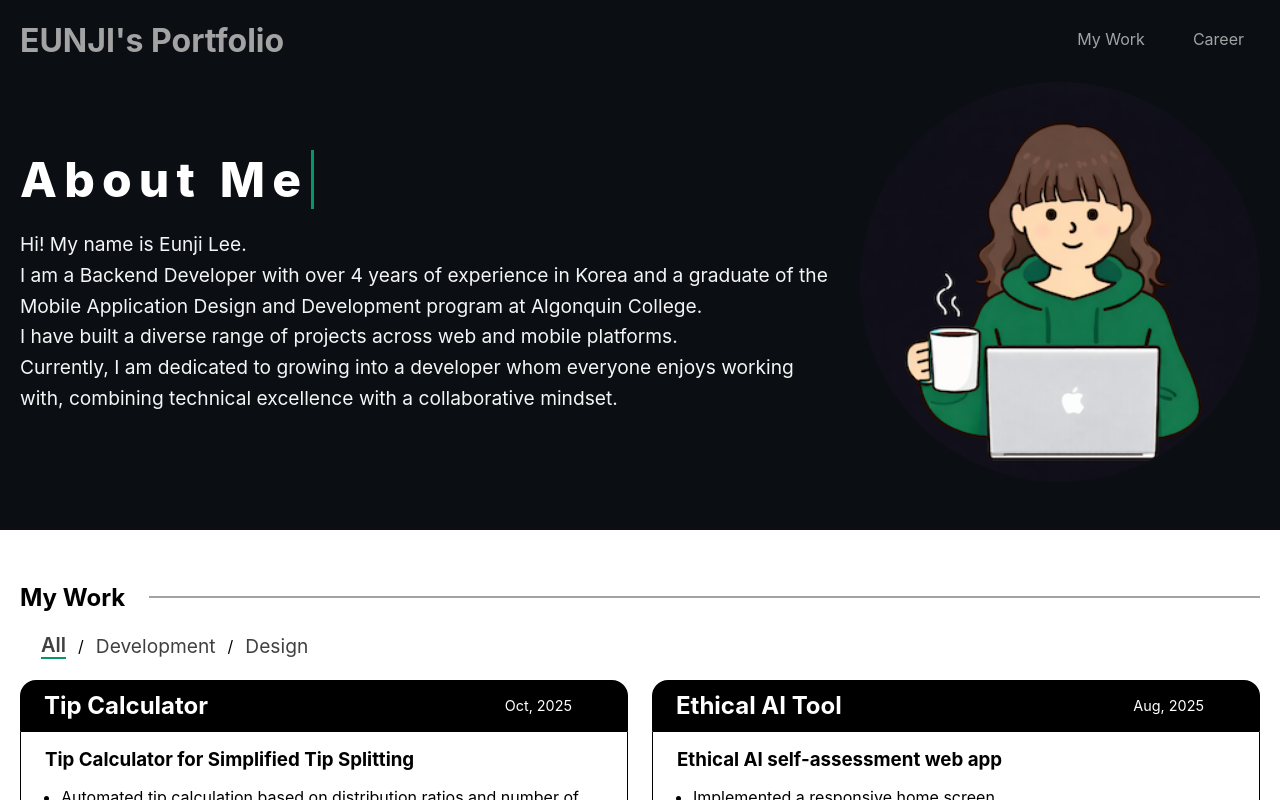
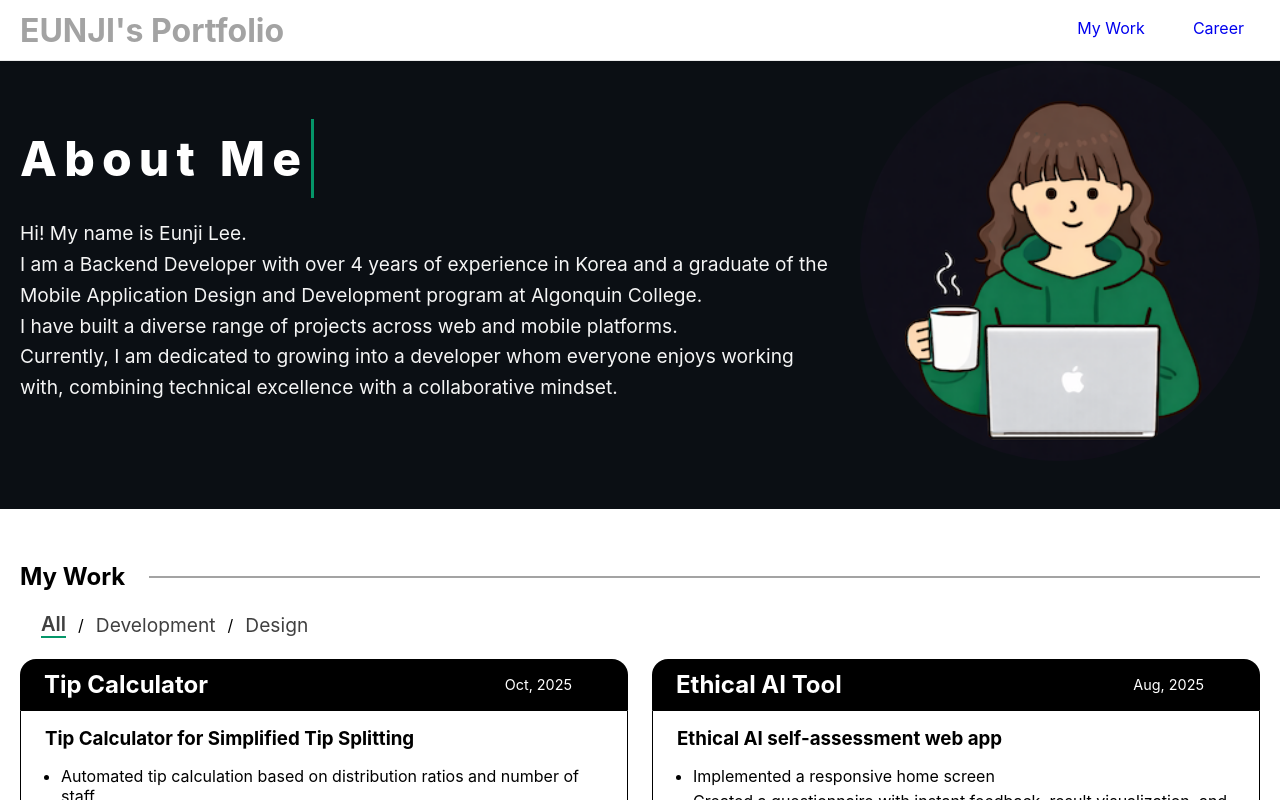
Before and after one commit to lee00866/lee00866.github.io, a React (Create React App) app: page / in a window 1280 px wide. Shown: the top 800 px of the page. Built offline with nearby package versions, Linux system fonts and the light colour scheme.

Commit message:
style: add color, change header

```diff
--- a/src/components/AboutMe/AboutMe.module.css
+++ b/src/components/AboutMe/AboutMe.module.css
@@ -1,61 +1,3 @@
-/* .section {
-  background-color: var(--color-background);
-  color: var(--color-header-text-hover);
-}
-
-.container {
-  max-width: 1279px;
-  margin: 0 auto;
-  display: flex;
-  flex-direction: row;
-  align-items: center;
-  padding-bottom: 3rem;
-}
-
-.typing {
-  display: inline-block;
-}
-
-.title {
-  font-weight: 800;
-  font-size: 3rem;
-  color: white;
-  overflow: hidden;
-  border-right: 3px solid #059669;
-  white-space: nowrap;
-  margin: 0 auto;
-  letter-spacing: 0.15em;
-
-  animation: typing 3s steps(8, end), blink-caret 0.85s step-end infinite;
-}
-
-@keyframes typing {
-  from {
-    width: 0;
-  }
-  to {
-    width: 100%;
-  }
-}
-
-@keyframes blink-caret {
-  from,
-  to {
-    border-color: transparent;
-  }
-  50% {
-    border-color: #059669;
-  }
-}
-
-.description {
-  font-size: 1.2rem;
-}
-
-.image {
-  border-radius: 50%;
-} */
-
 .section {
   background-color: var(--color-background);
   color: var(--color-header-text-hover);
@@ -85,7 +27,7 @@
   font-size: 3rem;
   color: white;
   overflow: hidden;
-  border-right: 3px solid #059669;
+  border-right: 3px solid var(--color-green);
   white-space: nowrap;
   margin: 0;
   letter-spacing: 0.15em;
@@ -112,7 +54,7 @@
     border-color: transparent;
   }
   50% {
-    border-color: #059669;
+    border-color: var(--color-green);
   }
 }
 
--- a/src/components/Career/Career.jsx
+++ b/src/components/Career/Career.jsx
@@ -2,7 +2,7 @@ import styles from "./Career.module.css";
 
 export default function Career() {
   return (
-    <section className={styles.section}>
+    <section id="career" className={styles.section}>
       <div className={styles.sectionHeader}>
         <h1 className={styles.h1}>Career</h1>
         <div className={styles.line} />
--- a/src/components/Career/Career.module.css
+++ b/src/components/Career/Career.module.css
@@ -107,6 +107,6 @@
 }
 
 .tag {
-  color: #059669;
+  color: var(--color-green);
   font-size: 1rem;
 }
--- a/src/components/DesignCard/DesignCard.jsx
+++ b/src/components/DesignCard/DesignCard.jsx
@@ -22,7 +22,12 @@ export default function DesignCard() {
               <h4>{design.title}</h4>
               <div className={styles.desc}>{design.sub} </div>
             </div>
-            <a href={design.url} target="_blank" rel="noreferrer">
+            <a
+              className={styles.anchor}
+              href={design.url}
+              target="_blank"
+              rel="noreferrer"
+            >
               <div className={styles.after}>
                 <h3>Show Project</h3>
                 <IoIosArrowForward />
--- a/src/components/DesignCard/DesignCard.module.css
+++ b/src/components/DesignCard/DesignCard.module.css
@@ -1,5 +1,5 @@
-a,
-a:visited {
+.anchor,
+.anchor:visited {
   color: var(--color-white);
   text-decoration: none;
 }
--- a/src/components/Header/Header.jsx
+++ b/src/components/Header/Header.jsx
@@ -26,8 +26,16 @@ export default function Header() {
 
         <nav className={`${styles.nav} ${menu ? styles.navOpen : ""}`}>
           <ul className={styles.list}>
-            <li className={styles.item}>My Work</li>
-            <li className={styles.item}>Career</li>
+            <li className={styles.item}>
+              <a className={styles.anchor} href="#myWork">
+                My Work
+              </a>
+            </li>
+            <li className={styles.item}>
+              <a className={styles.anchor} href="#career">
+                Career
+              </a>
+            </li>
           </ul>
         </nav>
       </div>
--- a/src/components/Header/Header.module.css
+++ b/src/components/Header/Header.module.css
@@ -1,17 +1,38 @@
 .header {
   background-color: var(--color-background);
   color: var(--color-header-text);
-  position: relative;
-  z-index: 100;
+  position: sticky;
+  top: 0;
+  left: 0;
+  width: 100%;
+  z-index: 1000;
+
+  background-color: #ffffff;
+  border-bottom: 1px solid #eaeaea; /* 연한 회색 선 추가 */
+  box-shadow: 0 2px 4px rgba(0, 0, 0, 0.05); /* 그림자는 아주 살짝만 */
 }
 
 .container {
+  height: 60px;
   max-width: 1279px;
   margin: 0 auto;
   padding: 0 20px;
   display: flex;
   justify-content: space-between;
   align-items: center;
+}
+
+h1 {
+  padding-top: 10px;
+  padding-bottom: 10px;
+  margin-top: 0;
+  margin-bottom: 0;
+}
+
+anchor.anchor,
+.anchor:visited {
+  color: var(--color-header-text);
+  text-decoration: none;
 }
 
 .menuIcon {
@@ -50,9 +71,17 @@
   cursor: pointer;
 }
 
+.anchor {
+  text-decoration-line: none;
+}
+
 .logo:hover,
-.item:hover {
-  color: var(--color-header-text-hover);
+.anchor:hover {
+  color: var(--color-green);
+}
+
+.anchor:hover {
+  font-weight: bold;
 }
 
 @media (max-width: 767px) {
@@ -61,7 +90,8 @@
   }
 
   .nav {
-    position: absolute;
+    /* position: absolute; */
+    position: fixed;
     top: 60px;
     left: 0;
     width: 100%;
@@ -104,8 +134,3 @@
     list-style: none;
   }
 }
-
-.logo:hover,
-.item:hover {
-  color: var(--color-header-text-hover);
-}
--- a/src/components/MyWork/MyWork.jsx
+++ b/src/components/MyWork/MyWork.jsx
@@ -6,7 +6,7 @@ import DesignCard from "../DesignCard/DesignCard";
 export default function MyWork() {
   const [filter, setFilter] = useState("all");
   return (
-    <section className={styles.section}>
+    <section id="myWork" className={styles.section}>
       <div className={styles.container}>
         <div className={styles.sectionHeader}>
           <h1 className={styles.header}>My Work</h1>
--- a/src/components/MyWork/MyWork.module.css
+++ b/src/components/MyWork/MyWork.module.css
@@ -38,7 +38,7 @@
 .active {
   font-size: 1.25rem;
   font-weight: 600;
-  border-bottom: 2px solid #059669;
+  border-bottom: 2px solid var(--color-green);
 }
 
 .divider {
--- a/src/index.css
+++ b/src/index.css
@@ -2,6 +2,7 @@
   /* Colors */
   --color-white: #fff;
   --color-black: #000;
+  --color-green: #059669;
   --color-header-text: #a3a3a3;
   --color-header-text-hover: #f5f5f5;
 
@@ -21,8 +22,8 @@ body {
 }
 
 code {
-  font-family: source-code-pro, Menlo, Monaco, Consolas, "Courier New",
-    monospace;
+  font-family:
+    source-code-pro, Menlo, Monaco, Consolas, "Courier New", monospace;
 }
 
 ul {
```
Also changed, not shown: package.json (+7 -1 lines), src/index.js (+7 -7 lines), 1 other file (tests, documents, lock files or other folders).
